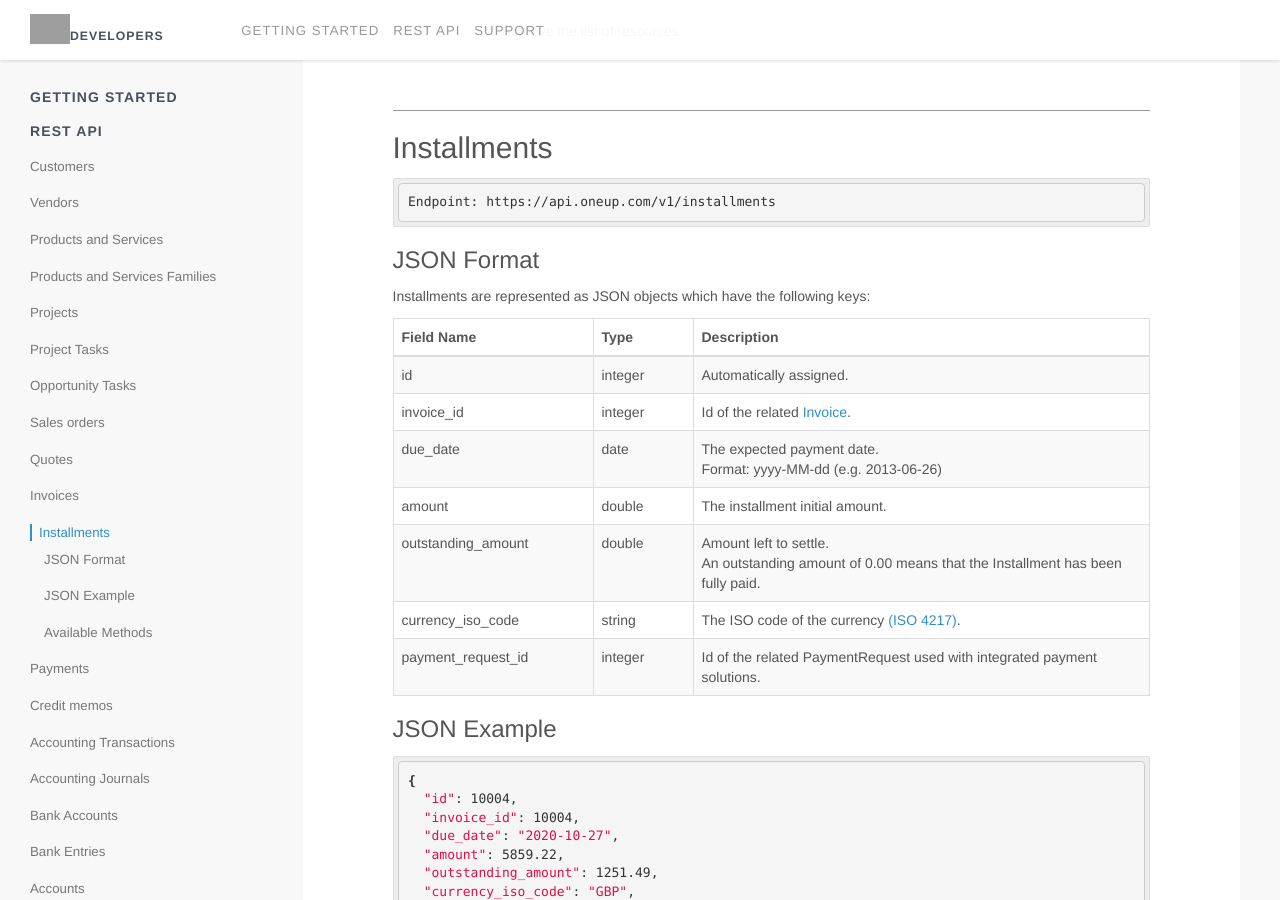
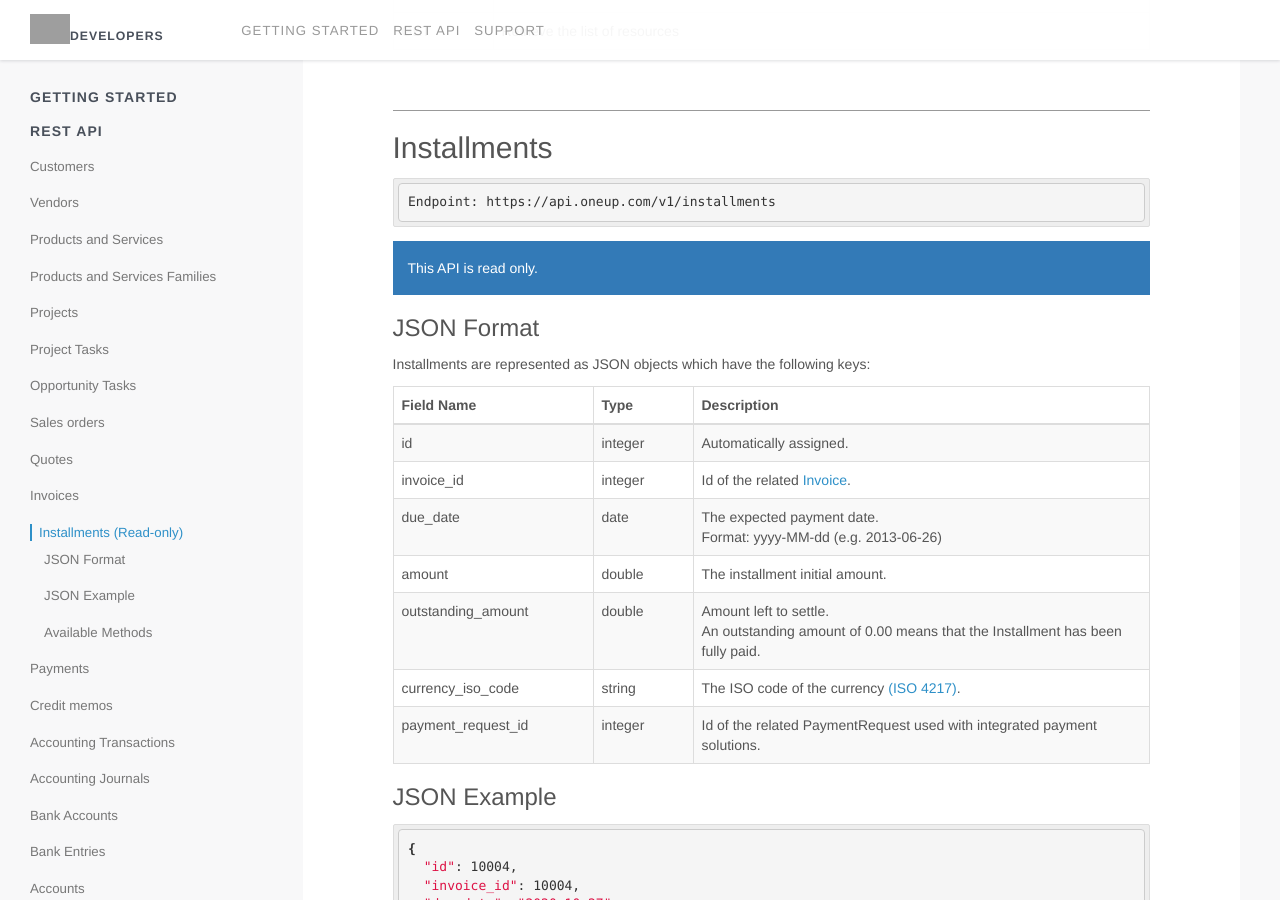
Before and after one commit to myERP/myerp.github.io, a Jekyll site: the page built from docs/1.0/api/index.html, in a window 1280 px wide and 900 px high, scrolled down 26188 px. Built offline with Jekyll 4.4.1, drawn with Linux system fonts in a browser that asks for light colours; nearby versions of some CDN libraries; Markdown is read by kramdown in place of the engine named in the settings; grey boxes are pictures that could not be loaded.

Commit message:
doc: add read only banner to the installment section

```diff
--- a/_includes/1.0/api/installment.html
+++ b/_includes/1.0/api/installment.html
@@ -2,6 +2,7 @@
 
     <h2>Installments</h2>
     {% highlight bash %}Endpoint: {{ site.api.base_url }}{{ site.api.v1}}{{ site.resource.installments.url}}{% endhighlight %}
+    <p class="message bg-primary">This API is read only.</p>
     <h3 id="installmentjsonformat">JSON Format</h3>
     <p>Installments are represented as JSON objects which have the following keys:</p>
 
--- a/docs/1.0/api/index.html
+++ b/docs/1.0/api/index.html
@@ -138,7 +138,7 @@ title: "- REST API V1.0 Resources"
       </li>
       <!-- invoices -->
       <li>
-          <a href="#installment">Installments</a>
+          <a href="#installment">Installments <span>(Read-only)</span></a>
           <ul class="nav nav-stacked">
               <li><a href="#installmentjsonformat">JSON Format</a>
               </li>
```
